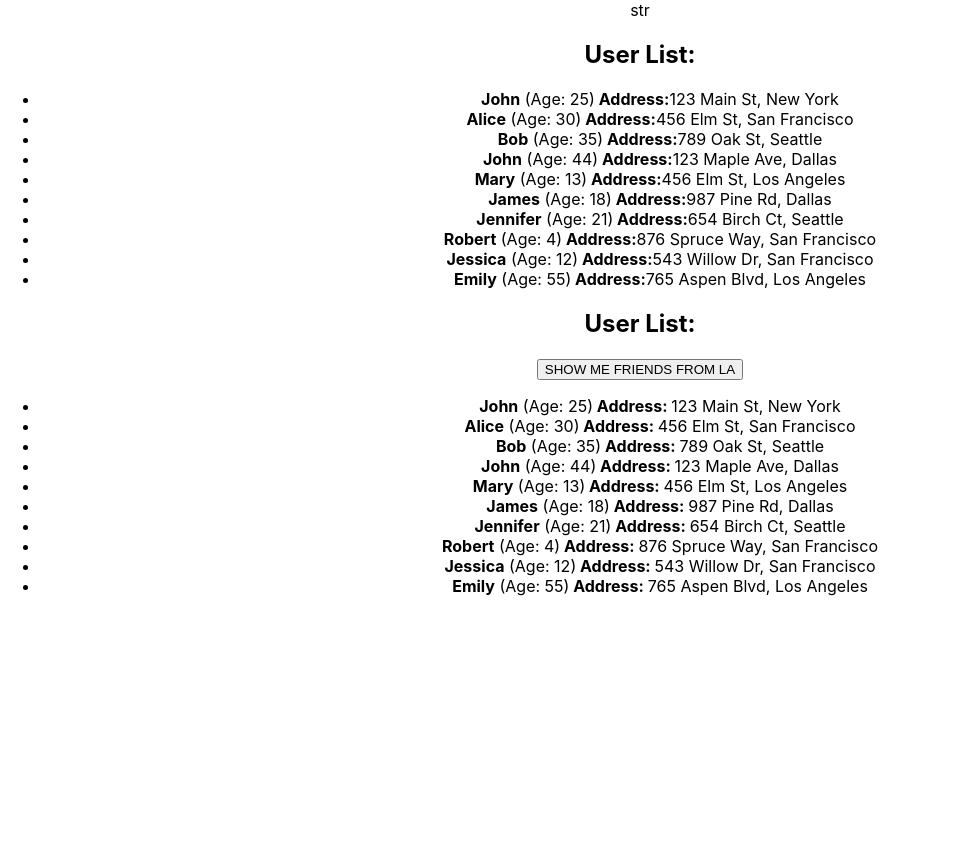
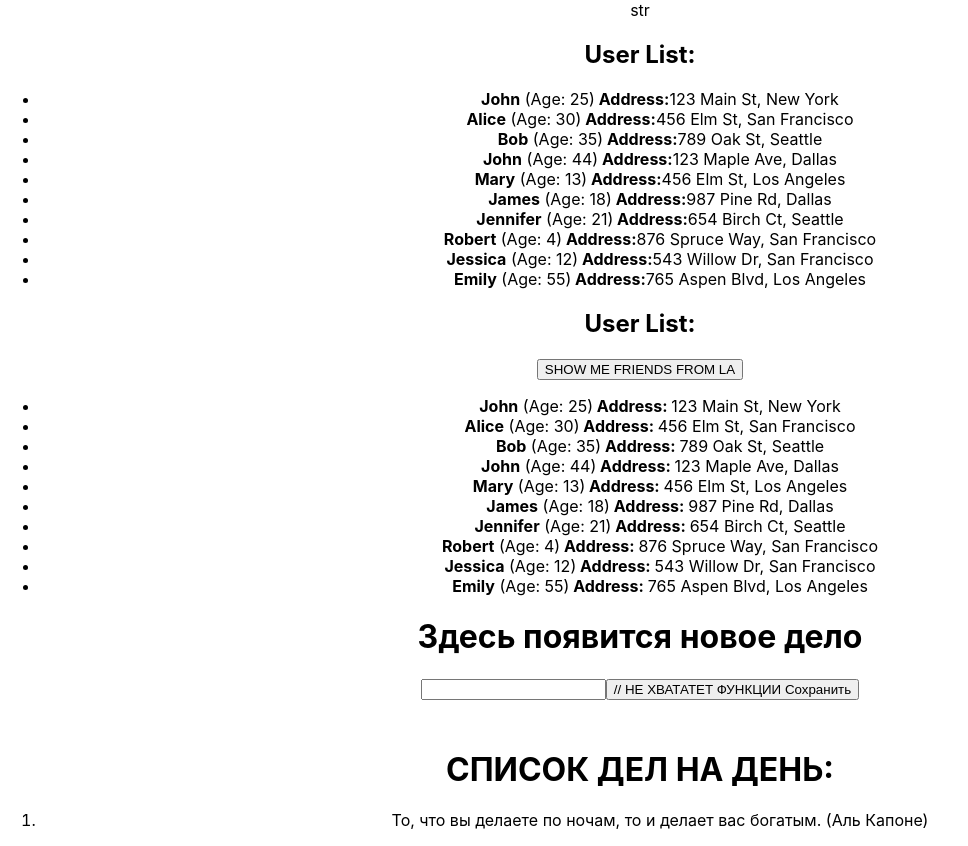
Before and after one commit to pdxserg/homework-front-main-mar28, a React (Create React App) app: page / in a window 1280 px wide. Shown: the whole page, without its empty margins (0-968 px from the left). Before the commit the page ends 800 px from the top, so only its background shows below. Built offline with nearby package versions, Linux system fonts and the light colour scheme.

Commit message:
hom work 3 try

```diff
--- a/src/HW/3/HW3.tsx
+++ b/src/HW/3/HW3.tsx
@@ -1,4 +1,4 @@
-import { useState } from 'react';
+import {ChangeEvent, useState} from 'react';
 
 export const HW3 = () => {
   // 1️⃣ Раскомментируйте JSX(HW3.tsx) и вы увидите,
@@ -16,40 +16,103 @@
     'То, что вы делаете по ночам, то и делает вас богатым. (Аль Капоне)',
   ]);
 
-  const handleChange = (event: 'НУЖНО ПРОТИПИЗИРОВАТЬ') => {
+  const handleChange = (event: ChangeEvent<HTMLInputElement>) => {
+
+  setCurrentText(event);
     // setCurrentText(ЧЕГО-ТО НЕ ХВАТАЕТ);
   };
 
   const handleSave = () => {
+   // handleChange(setTexts)
+    setCurrentText("")
     // ЗАСЕТАТЬ БЫ ТЕКСТ В texts И НЕ ПОТЕРЯТЬ НАПУТСТВИЕ ИЗ ПРОШЛОГО ВЕКА)
     // А ЗАТЕМ УБРАТЬ ЗА СОБОЙ В currentText
   };
 
   return (
     <div id={'hw03'}>
-      {/*{currentText ? (*/}
-      {/*  <h1 id={'hw03-text'}>ЗДЕСЬ ХОТЕЛОСЬ БЫ УВИДЕТЬ ВВОДИМЫЙ ТЕКСТ</h1>*/}
-      {/*) : (*/}
-      {/*  <h1 id={'hw03-default-text'}>Здесь появится новое дело</h1> // ничего не меняем, здесь все норм*/}
-      {/*)}*/}
+      {currentText ? (
+        <h1 id={'hw03-text'}>ЗДЕСЬ ХОТЕЛОСЬ БЫ УВИДЕТЬ ВВОДИМЫЙ ТЕКСТ</h1>
+      ) : (
+        <h1 id={'hw03-default-text'}>Здесь появится новое дело</h1> // ничего не меняем, здесь все норм
+      )}
 
-      {/*<input id={'hw03-input'} type="text" value={currentText} onChange={handleChange} />*/}
+      <input id={'hw03-input'} type="text" value={currentText} onChange={handleChange} />
 
-      {/*<button id={'hw03-button'} onClick={() => {}}> // НЕ ХВАТАТЕТ ФУНКЦИИ*/}
-      {/*  Сохранить*/}
-      {/*</button>*/}
+      <button id={'hw03-button'} onClick={handleSave}> // НЕ ХВАТАТЕТ ФУНКЦИИ
+        Сохранить
+      </button>
 
-      {/*<h1 style={{ marginTop: '50px' }}>СПИСОК ДЕЛ НА ДЕНЬ:</h1>*/}
+      <h1 style={{ marginTop: '50px' }}>СПИСОК ДЕЛ НА ДЕНЬ:</h1>
 
-      {/*<ol id={'hw03-tasks'}>*/}
-      {/*  {ОТРИСОВАТЬ МАССИВ.map((el, index) => {*/}
-      {/*    return (*/}
-      {/*      <li key={index} id={`hw03-task-${index}`}>*/}
-      {/*        {el}*/}
-      {/*      </li>*/}
-      {/*    );*/}
-      {/*  })}*/}
-      {/*</ol>*/}
+      <ol id={'hw03-tasks'}>
+        {texts.map((el, index) => {
+          return (
+            <li key={index} id={`hw03-task-${index}`}>
+              {el}
+            </li>
+          );
+        })}
+      </ol>
     </div>
   );
 };
+
+
+//
+//
+// import { useState } from 'react';
+//
+// export const HW3 = () => {
+//   // 1️⃣ Раскомментируйте JSX(HW3.tsx) и вы увидите,
+//   // что приложение начнет гореть красным и ругаться 😡
+//   // 2️⃣ Ваша задача: ❗ПОЧИНИТЬ ПРОЕКТ❗
+//   // - прописать типизацию, где необходимо
+//   // - починить все, что горит красным
+//   // - дописать функциональность (где указано комментариями)
+//   // - приложение должно компилироваться и запускаться в браузере
+//
+//   // ❗ Массив с данными не трогаем! Текст не меняем !
+//
+//   const [currentText, setCurrentText] = useState('');
+//   const [texts, setTexts] = useState<string[]>([
+//     'То, что вы делаете по ночам, то и делает вас богатым. (Аль Капоне)',
+//   ]);
+//
+//   const handleChange = (event: 'НУЖНО ПРОТИПИЗИРОВАТЬ') => {
+//     // setCurrentText(ЧЕГО-ТО НЕ ХВАТАЕТ);
+//   };
+//
+//   const handleSave = () => {
+//     // ЗАСЕТАТЬ БЫ ТЕКСТ В texts И НЕ ПОТЕРЯТЬ НАПУТСТВИЕ ИЗ ПРОШЛОГО ВЕКА)
+//     // А ЗАТЕМ УБРАТЬ ЗА СОБОЙ В currentText
+//   };
+//
+//   return (
+//       <div id={'hw03'}>
+//         {currentText ? (
+//             <h1 id={'hw03-text'}>ЗДЕСЬ ХОТЕЛОСЬ БЫ УВИДЕТЬ ВВОДИМЫЙ ТЕКСТ</h1>
+//         ) : (
+//             <h1 id={'hw03-default-text'}>Здесь появится новое дело</h1> // ничего не меняем, здесь все норм
+//         )}
+//
+//         <input id={'hw03-input'} type="text" value={currentText} onChange={handleChange} />
+//
+//         <button id={'hw03-button'} onClick={() => {}}> // НЕ ХВАТАТЕТ ФУНКЦИИ
+//           Сохранить
+//         </button>
+//
+//         <h1 style={{ marginTop: '50px' }}>СПИСОК ДЕЛ НА ДЕНЬ:</h1>
+//
+//         <ol id={'hw03-tasks'}>
+//           {ОТРИСОВАТЬ МАССИВ.map((el, index) => {
+//             return (
+//             <li key={index} id={`hw03-task-${index}`}>
+//           {el}
+//         </li>
+//         );
+//         })}
+//       </ol>
+// </div>
+// );
+// };
```
